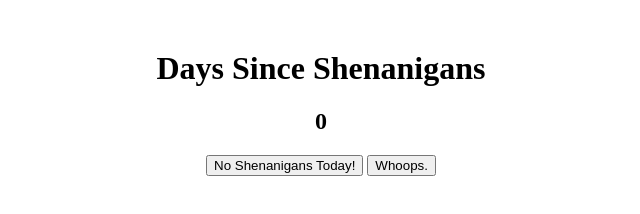
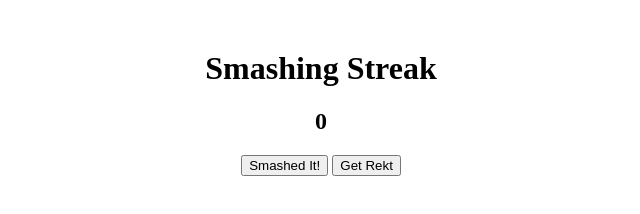
Before and after one commit to JulienneBailey/dayssinceshenanigans, a plain HTML site: page index.html in a window 1280 px wide. Shown: the whole page, without its empty margins (319-959 px from the left). Drawn offline with Linux system fonts and the light colour scheme.

Commit message:
Add files via upload

```diff
--- a/index.html
+++ b/index.html
@@ -2,16 +2,16 @@
 
 	<head>
 		<meta name="viewport" content="width=device-width, initial-scale=1, shrink-to-fit=no">
-		<title>Days Since Shenanigans</title>
+		<title>Number of Smash Games Lost</title>
 		<link rel="stylesheet" type="text/css" href="my-styles.css">
 	</head>
 
 	<body>
 
-		<h1>Days Since Shenanigans</h1>
+		<h1>Smashing Streak</h1>
 		<h2 id="count">loading...</h2>
-		<button onclick="plusOne()">No Shenanigans Today!</button>
-		<button onclick="reset()">Whoops.</button>
+		<button onclick="plusOne()">Smashed It!</button>
+		<button onclick="reset()">Get Rekt</button>
 
 		<script type="text/javascript" src="my-scripts.js"></script>
 
```
